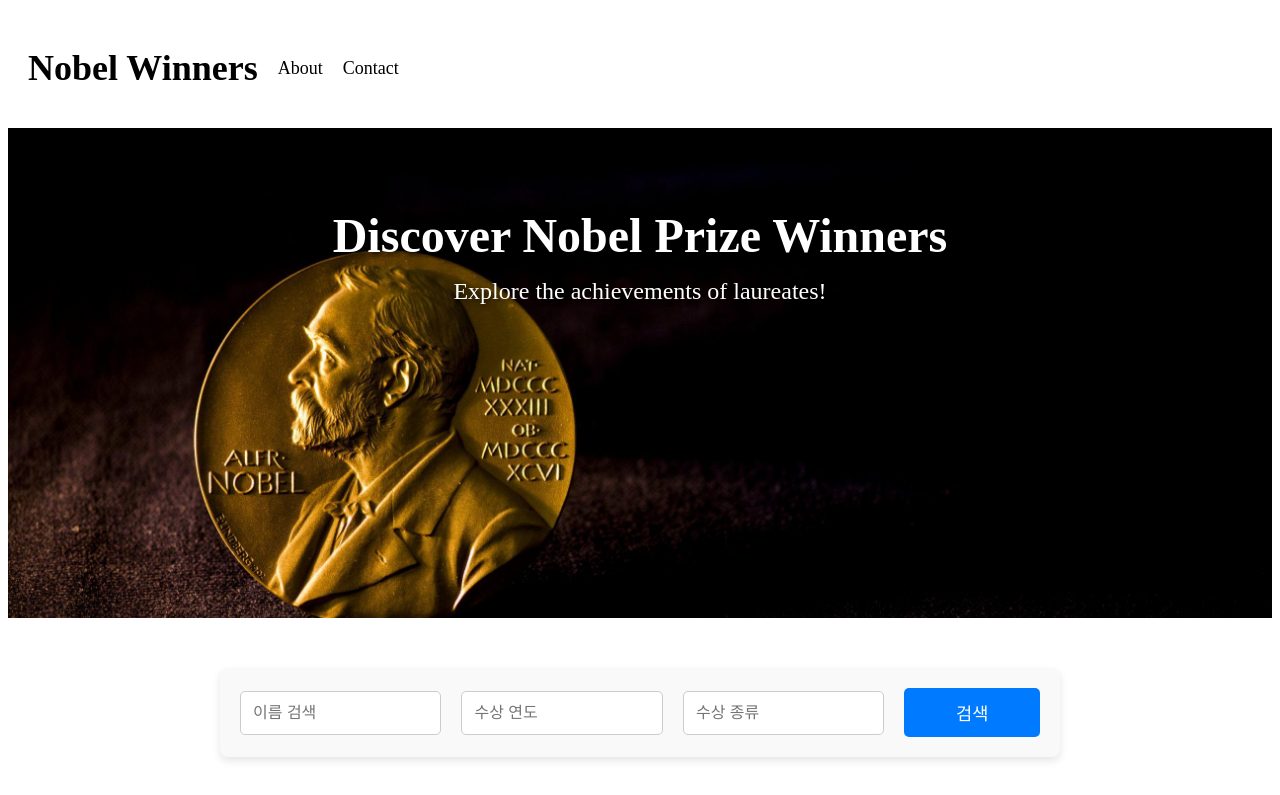
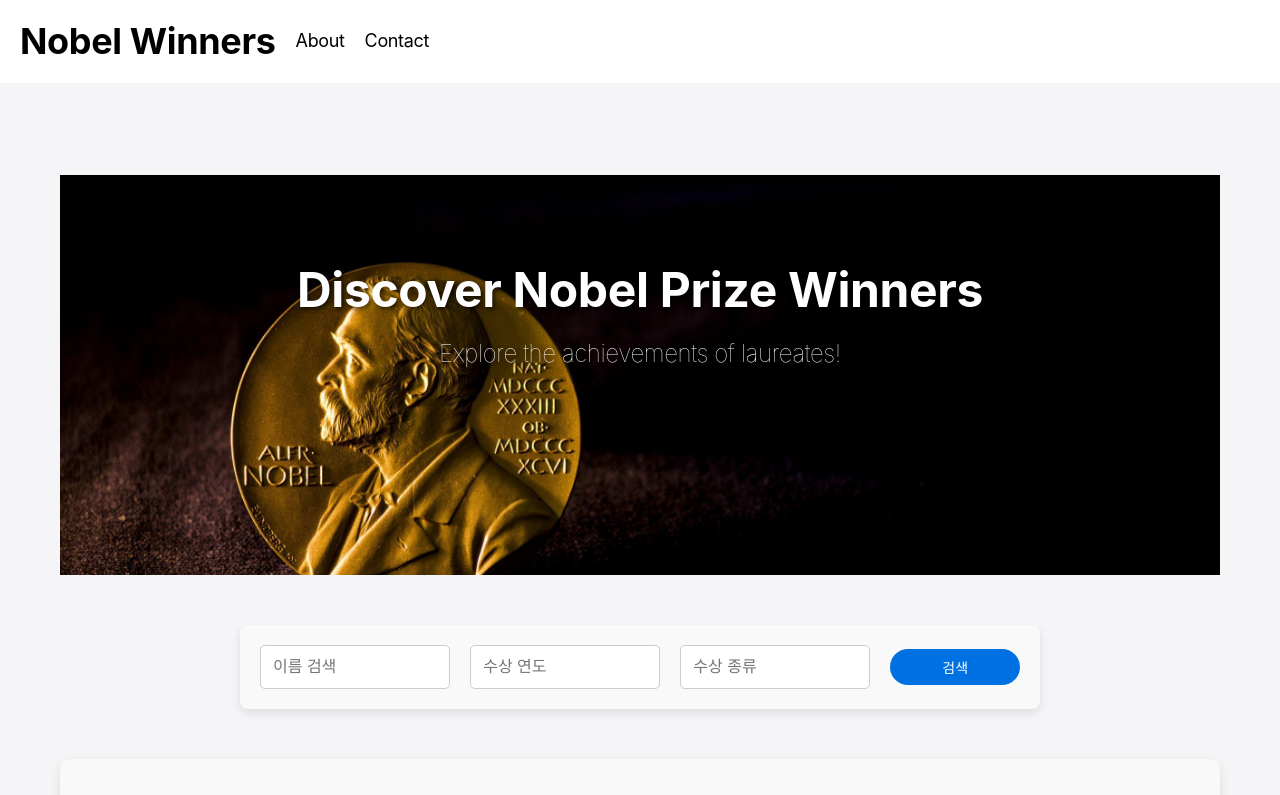
Before and after one commit to DUChae/Nobel-prize, a React (Vite) app: page / in a window 1280 px wide. Shown: the top 795 px of the page. Built offline with nearby package versions, Linux system fonts and the light colour scheme; no server answers.

Commit message:
feat: App.tsx 구조 개선 및 레이아웃 정리

```diff
--- a/src/App.tsx
+++ b/src/App.tsx
@@ -7,13 +7,17 @@ import Contact from "./Contact";
 import SearchResults from "./SearchResults";
 import CategoryDetails from "./CategoryDetails";
 import type { LaureateResult } from "./SearchResults";
+import "./App.css"; // CSS 연결 확인
 
 const App = () => {
   const [searchResults, setSearchResults] = useState<LaureateResult[]>([]);
 
   return (
     <BrowserRouter>
+      {/* 애플 스타일의 고정 상단바를 위해 main-wrapper 사용 */}
+      <div className="app-viewport">
         <Nav />
+        <main className="main-content">
           <Routes>
             <Route path="/" element={<Home onSearch={setSearchResults} />} />
             <Route path="/about" element={<About />} />
@@ -24,6 +28,8 @@ const App = () => {
             />
             <Route path="/category/:category" element={<CategoryDetails />} />
           </Routes>
+        </main>
+      </div>
     </BrowserRouter>
   );
 };
```
Lines whose indentation alone changed are shown as unchanged.
